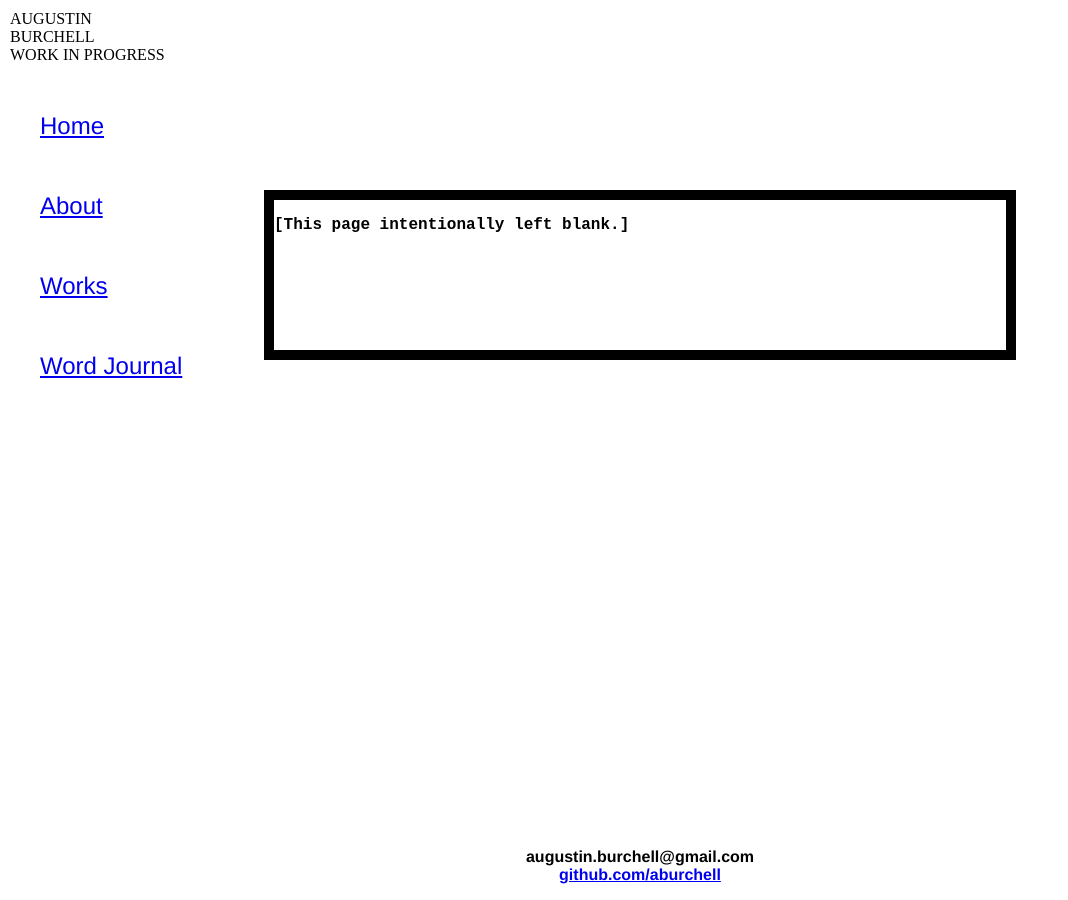
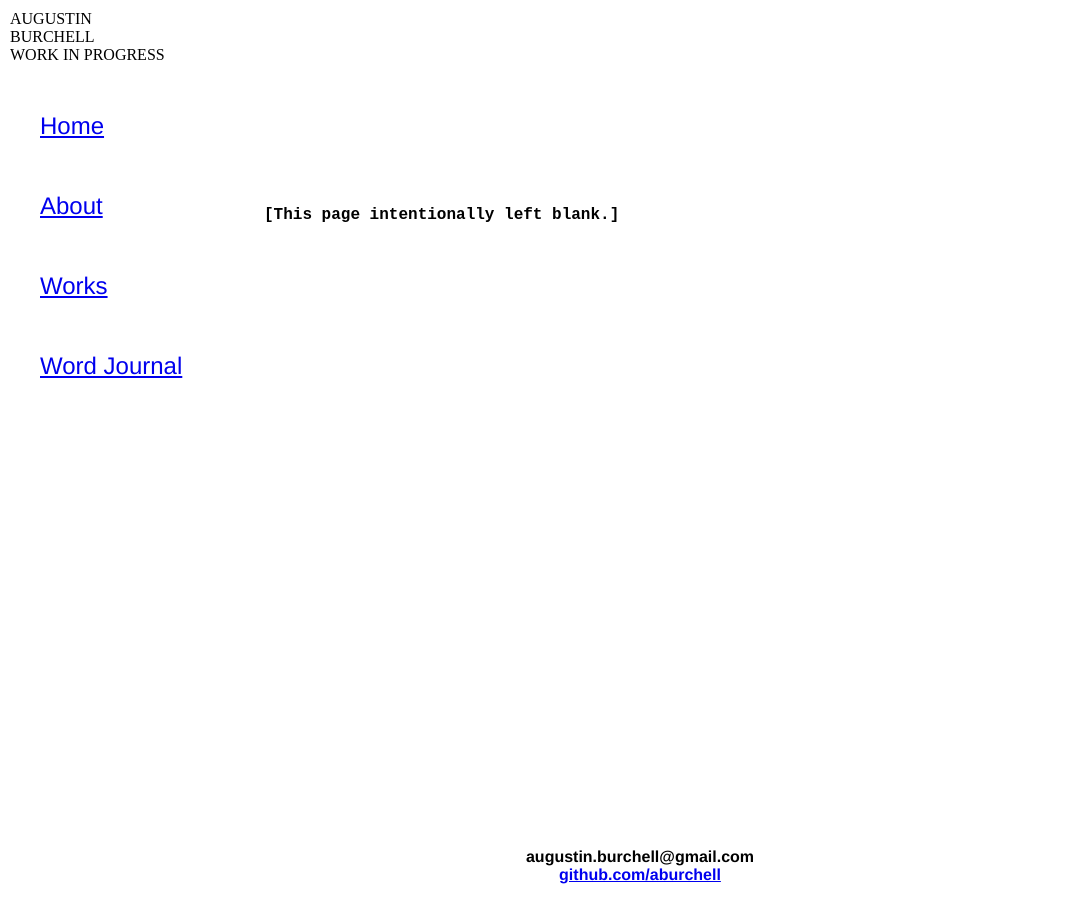
Before and after one commit to aburchell/aburchell.github.io, a Jekyll site: the page built from index.html, in a window 1280 px wide. Shown: the whole page, without its empty margins (0-1068 px from the left). Built offline with Jekyll 4.4.1, drawn with Linux system fonts in a browser that asks for light colours.

Commit message:
Got rid of a border

```diff
--- a/css/main.css
+++ b/css/main.css
@@ -95,7 +95,6 @@ body {
     .container {
         overflow: scroll;
         bottom: 50px;
-        border: 10px solid black;
     }
 
 }
```
